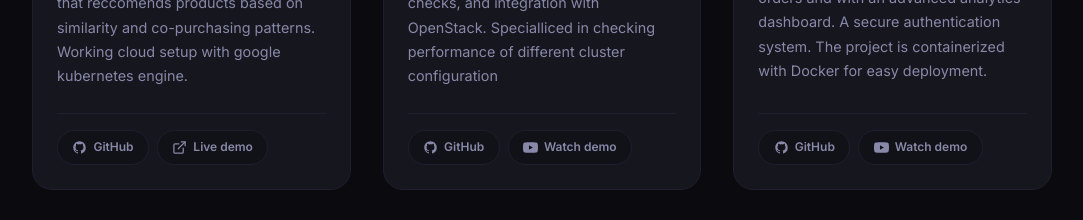
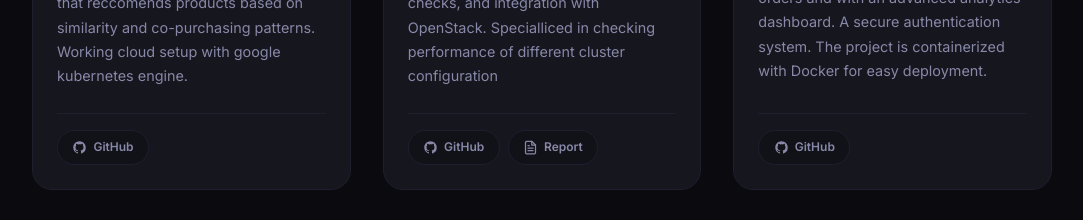
Before and after one commit to VegarHauge/VegarHauge.github.io, a React (Vite) app: page / in a window 1280 px wide. Shown: the part 2280-2500 px from the top of the page, without its empty margins (98-1181 px from the left). Built offline with nearby package versions, Linux system fonts and the light colour scheme; grey boxes are pictures that could not be loaded.

Commit message:
fixed some meta data for the projects

```diff
--- a/src/components/Projects/Projects.jsx
+++ b/src/components/Projects/Projects.jsx
@@ -11,7 +11,6 @@ const PROJECTS = [
     tags: ['React', 'Python', 'SQL', 'Docker','Kubernetes', 'ML',],
     links: [
       { label: 'GitHub', href: 'https://github.com/VegarHauge/MOBILIO', type: 'github' },
-      { label: 'Live demo', href: '#', type: 'demo' },
     ],
   },
    {
@@ -21,8 +20,8 @@ const PROJECTS = [
       'A scalable data processing pipeline built with Apache Spark that follows the medallion architecture for NY Yellow Taxi trip data. It includes a PySpark ETL workflow, data quality checks, and integration with OpenStack. Specialliced in checking performance of different cluster configuration',
     tags: ['Spark', 'Python', 'OpenStack', 'PySpark'],
     links: [
-      { label: 'GitHub', href: SITE.github, type: 'github' },
-      { label: 'Watch demo', href: '#', type: 'youtube' },
+      { label: 'GitHub', href: 'https://github.com/VegarHauge/SparkPipeline', type: 'github' },
+      { label: 'Report', href: '/reports/Spark_Pipeline_Project_Report.pdf', type: 'pdf' },
     ],
   },
     {
@@ -32,8 +31,7 @@ const PROJECTS = [
       'A fullstack E-Commerce website for ski equipment, built with Vue.js, Python, SQLite, and Docker. It features a user-friendly interface for browsing and purchasing ski gear, an admin dashboard for managing inventory, orders and with an advanced analytics dashboard. A secure authentication system. The project is containerized with Docker for easy deployment.',
     tags: ['Vue', 'Python', 'SQLite', 'Docker'],
     links: [
-      { label: 'GitHub', href: SITE.github, type: 'github' },
-      { label: 'Watch demo', href: '#', type: 'youtube' },
+      { label: 'GitHub', href: 'https://github.com/VegarHauge/SKIMANIA', type: 'github' },
     ],
   },
     {
@@ -43,8 +41,7 @@ const PROJECTS = [
       'A Foodora clone for the University of Stavanger, built with C#, Razor Pages, SQLite, and Docker. Features threes different user roles, customer, courier and admin. Customers can browse and order food from campus restaurants, couriers can accept deliveries, and admins can oversee the entire operation. Has an automatic email system that notifies users of order status changes. Stripe integration for payments.',
     tags: ['C#', 'Docker', 'Razor Pages', 'SQLite'],
     links: [
-      { label: 'GitHub', href: SITE.github, type: 'github' },
-      { label: 'Watch demo', href: '#', type: 'youtube' },
+      { label: 'GitHub', href: 'https://github.com/VegarHauge/CampusEats', type: 'github' },
     ],
   },
 {
@@ -54,8 +51,7 @@ const PROJECTS = [
       'A desktop app that runs on the raspberry pi, that turns it into a retro gaming console. Built with Rust and React. The app features a sleek UI for browsing and launching games, and supports a wide range of retro game emulators.  ',
     tags: ['Raspberry Pi', 'Rust', 'React'],
     links: [
-      { label: 'GitHub', href: SITE.github, type: 'github' },
-      { label: 'Watch demo', href: '#', type: 'youtube' },
+      { label: 'GitHub', href: 'https://github.com/VegarHauge/RetroGamePi', type: 'github' },
     ],
   },
   {
@@ -66,7 +62,6 @@ const PROJECTS = [
     tags: ['Python', 'Machine Learning', 'Data Analysis'],
     links: [
       { label: 'GitHub', href: 'https://github.com/VegarHauge/Forecasting_Daily_Household_Energy_Consumption', type: 'github' },
-      { label: 'Watch demo', href: '#', type: 'youtube' },
       { label: 'Report', href: '/reports/Forecasting_Daily_Household_Energy.pdf', type: 'pdf' }
     ],
   },
@@ -77,7 +72,7 @@ const PROJECTS = [
       'SUMMARY',
     tags: ['Technology1', 'Technology2', 'Technology3'],
     links: [
-      { label: 'GitHub', href: SITE.github, type: 'github' },
+      { label: 'GitHub', href: 'https://github.com/VegarHauge/PROJECT_NAME', type: 'github' },
       { label: 'Watch demo', href: '#', type: 'youtube' },
     ],
   }, */
```
